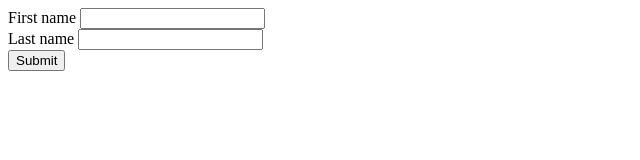
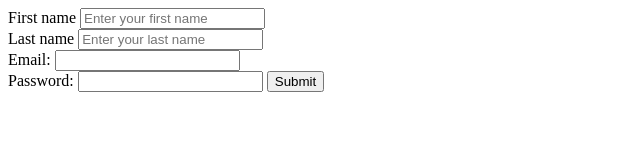
Before and after one commit to vivian-bb/homework, a plain HTML site: page index.html in a window 1280 px wide. Shown: the whole page, without its empty margins (0-640 px from the left). Drawn offline with Linux system fonts and the light colour scheme.

Commit message:
homework

```diff
--- a/index.html
+++ b/index.html
@@ -10,9 +10,13 @@
 
 <form action="">
 <label for="Fname">First name</label>
-<input type="text" name="firstname" id="Fname"><br>
+<input type="text" name="firstname" id="Fname" placeholder="Enter your first name" required><br>
 <label for="Lname">Last name</label>
-<input type="text" name="lastname" id="lname"><br>
+<input type="text" name="lastname" id="lname" placeholder="Enter your last name"><br>
+<label for="email">Email:</label>
+<input type="email" id="email"><br>
+<label for="password">Password:</label>
+<input type="password" name="" id="password">
 <button type="submit">
 Submit
 </button>
--- a/style.css
+++ b/style.css
@@ -0,0 +1,3 @@
+form.lable {
+    margin: 5px 5px;
+}
```
